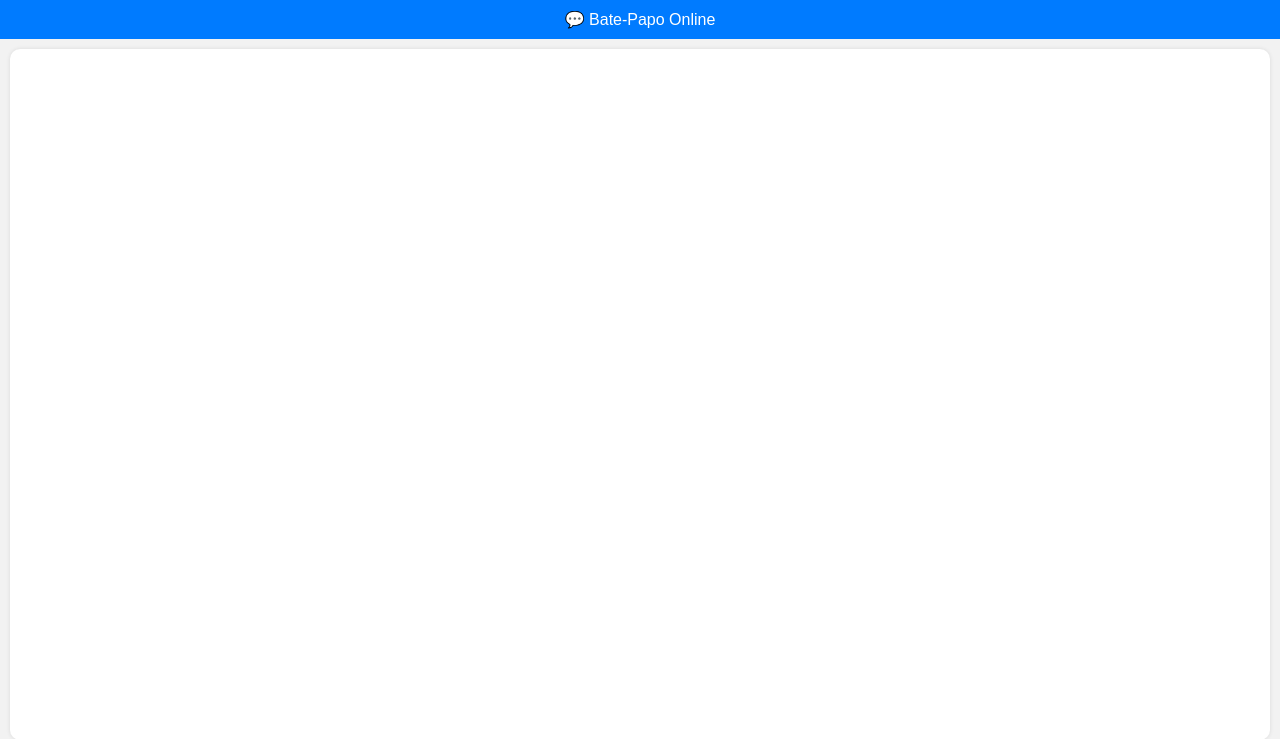
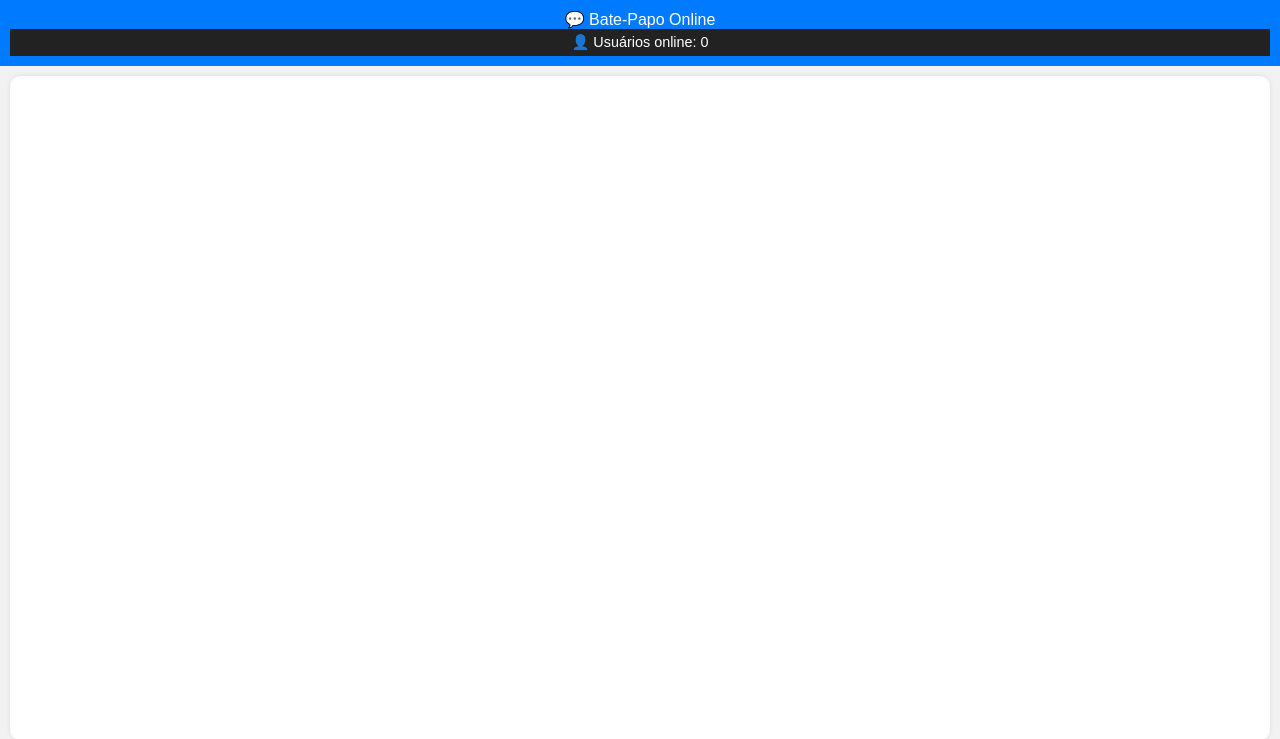
Before and after one commit to Viriditas/meu_site, a Flask app: page /chat in a window 1280 px wide. Shown: the top 739 px of the page. Run offline with Flask 3, Linux system fonts and the light colour scheme; the visitor is signed in with stand-in values (Sample User, id 1); some libraries are stand-ins or nearby versions.

Commit message:
Contador de usuários funcional

```diff
--- a/templates/chat.html
+++ b/templates/chat.html
@@ -28,6 +28,12 @@
         flex-shrink: 0;
     }
 
+    #status-bar {
+         background: #222;
+         text-align: center;
+         padding: 5px;
+        font-size: 0.9em;
+        }
     #chat-container {
         flex: 1;
         display: flex;
@@ -125,6 +131,9 @@
 <body>
     <header>
         💬 Bate-Papo Online
+        <div id="status-bar">
+        👤 Usuários online: <span id="online">0</span>
+         </div>
     </header>
 
     <div id="chat-container">
```
